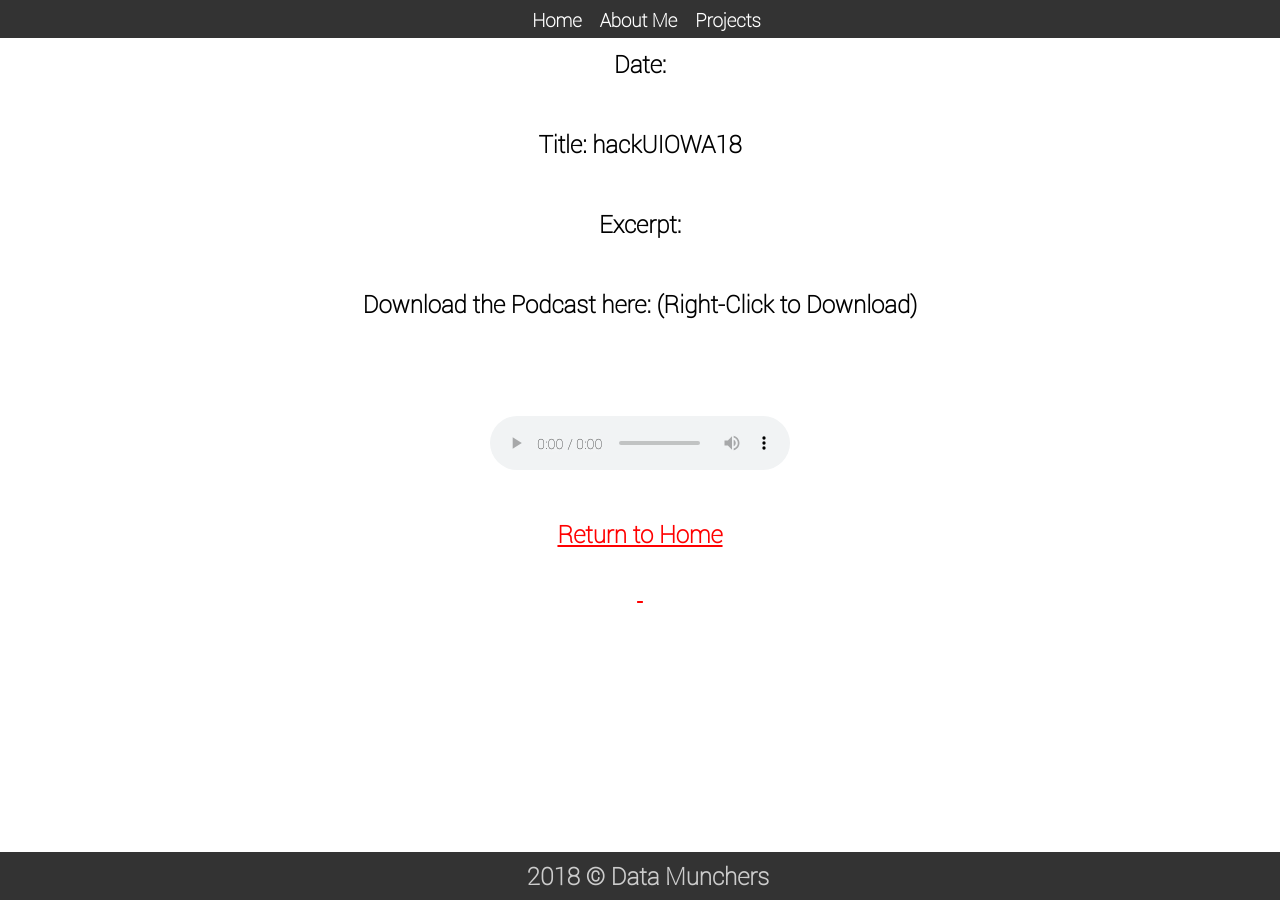
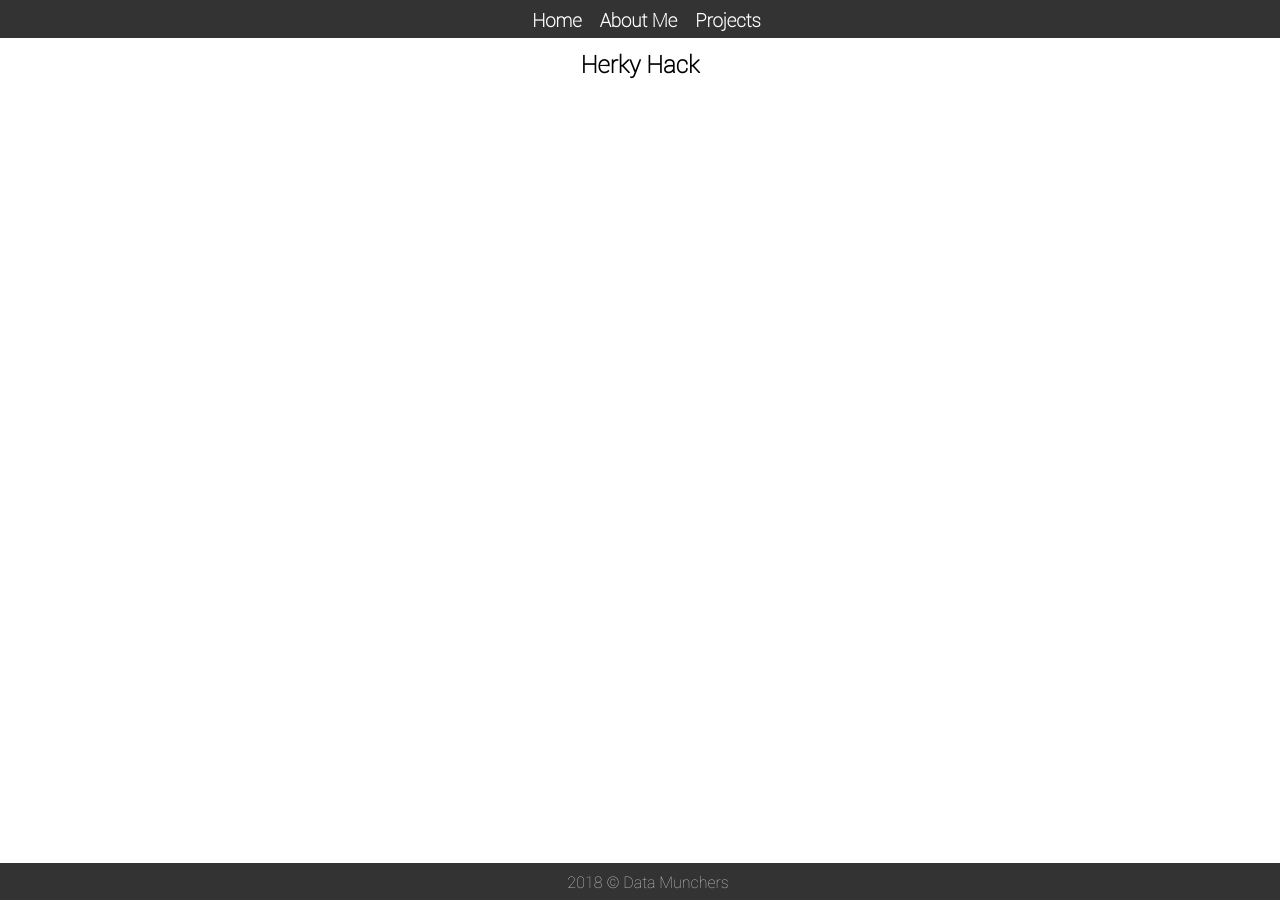
Before and after one commit to ajfarino2/hackUIOWA18, a Jekyll site: the page built from index.html, in a window 1280 px wide. Built offline with Jekyll 4.4.1, drawn with Linux system fonts in a browser that asks for light colours; our own code applies the rules of GitHub Pages for plain Markdown files.

Commit message:
Change ALL THE THINGS

```diff
--- a/_config.yml
+++ b/_config.yml
@@ -1,6 +1,6 @@
 title: "Herky Hack"
 
-podcast_dir: "episodes"
+podcast_dir: "_episodes"
 
 collections:
   episodes:
@@ -8,6 +8,6 @@ collections:
 
 defaults:
   - scope:
-      path: episodes
+      path: _episodes
     values:
       layout: page
--- /dev/null
+++ b/_layouts/master.html
@@ -0,0 +1,29 @@
+---
+---
+<!DOCTYPE html PUBLIC "-//W3C//DTD XHTML 1.0 Transitional//EN" "http://www.w3.org/TR/xhtml1/DTD/xhtml1-transitional.dtd">
+<html xmlns="http://www.w3.org/1999/xhtml">
+<head>
+<meta http-equiv="Content-Type" content="text/html; charset=utf-8" />
+<title>HackUiowa 2018</title>
+<link href="/css/master.css" rel="stylesheet" type="text/css" />
+<style type="text/css">
+@import url("/Roboto/stylesheet.css");
+body,td,th {
+	font-family: Roboto;
+}
+</style>
+<link href="/css/index.css" rel="stylesheet" type="text/css" />
+</head>
+
+<body>
+<div id="fixedheader">
+<h3><a href="index.html" style="text-decoration: none; font-family: Roboto; color: #FFF;">Home</a>&nbsp; &nbsp; <a href="(placeholder)" style="text-decoration: none; font-family: Roboto; color: #FFF;">About Me</a>&nbsp; &nbsp; <a href="(placeholder)" style="text-decoration: none; font-family: Roboto; color: #FFF;">Projects</a>
+</div>
+
+{{ content }}
+
+<p>&nbsp;</p>
+<div id="fixedfooter">2018 &copy; Data Munchers</div>
+
+</body>
+</html>
--- a/_layouts/page.html
+++ b/_layouts/page.html
@@ -17,7 +17,7 @@ body,td,th {
 
 <body>
 <div id="fixedheader">
-<h3><a href="index.html" style="text-decoration: none; font-family: Roboto; color: #FFF;">Home</a>&nbsp; &nbsp; <a href="(placeholder)" style="text-decoration: none; font-family: Roboto; color: #FFF;">About Me</a>&nbsp; &nbsp; <a href="(placeholder)" style="text-decoration: none; font-family: Roboto; color: #FFF;">Projects</a>
+<h3><a href="/" style="text-decoration: none; font-family: Roboto; color: #FFF;">Home</a>&nbsp; &nbsp; <a href="(placeholder)" style="text-decoration: none; font-family: Roboto; color: #FFF;">About Me</a>&nbsp; &nbsp; <a href="(placeholder)" style="text-decoration: none; font-family: Roboto; color: #FFF;">Projects</a>
 </div>
 
 <h2> Date: {{page.date}}</h2>
@@ -31,7 +31,7 @@ body,td,th {
 	</audio>
 </div>
 
-<h2><a href="index.html" style="text-decoration: underline, bold; font-family: Roboto; color: #F00;">Return to Home
+<h2><a href="/" style="text-decoration: underline, bold; font-family: Roboto; color: #F00;">Return to Home
 <p>&nbsp;</p>
 <div id="fixedfooter">2018 &copy; Data Munchers</div>
 
--- /dev/null
+++ b/index.html
@@ -0,0 +1,11 @@
+---
+layout: master
+---
+
+<h2>{{ site.title }}</h2>
+
+<ul>
+{% for episode in site.episodes %}
+	<li><a href="{{ episode.url }}">{{ episode.title }}</a>
+{% endfor %}
+</ul>
```
Also changed, not shown: 2 other files.
